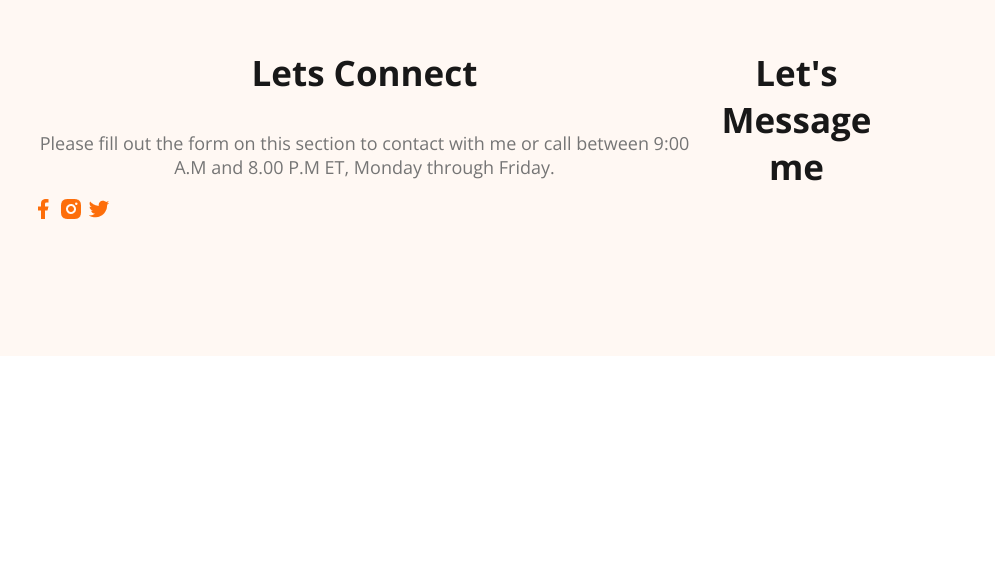
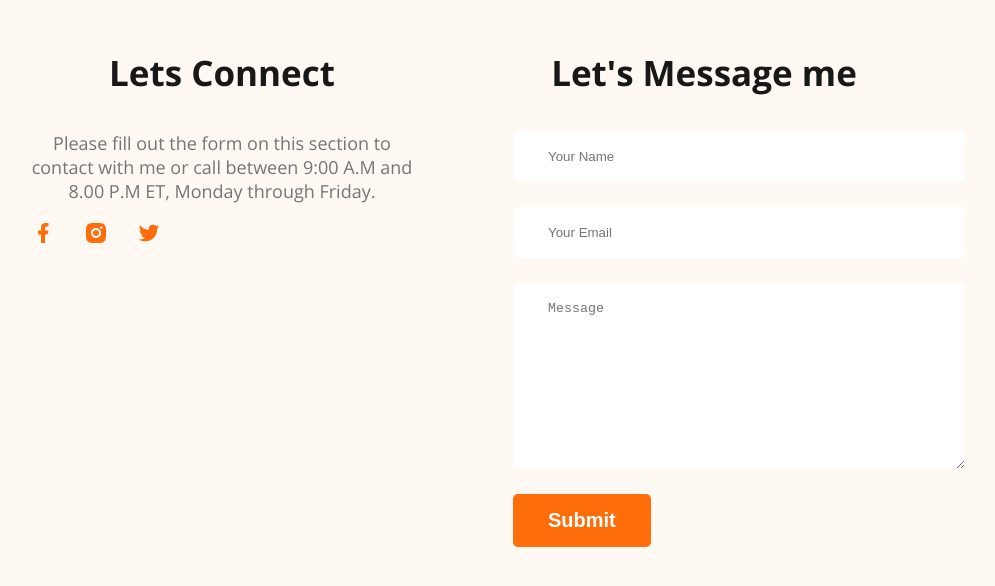
Before and after one commit to HoqueSifat/webdevloper-portfolio, a plain HTML site: page index.html in a window 1280 px wide. Shown: the part 3419-4005 px from the top of the page, without its empty margins (177-1172 px from the left). Before the commit the page ends 3783 px from the top, so only its background shows below. Drawn offline with nearby package versions, Linux system fonts and the light colour scheme.

Commit message:
finished footer section with contact form

```diff
--- a/index.html
+++ b/index.html
@@ -158,6 +158,12 @@
         </div>
         <div class="footer-column">
             <h3 class="section-title">Let's Message me</h3>
+            <form class="contact" action="">
+                <input type="text" placeholder="Your Name">
+                <input type="email" name="" placeholder="Your Email" id="">
+                <textarea name="" placeholder="Message" id="" cols="30" rows="10"></textarea>
+                <input class="button-primary" type="submit" value="Submit">
+            </form>
         </div>
 
     </footer>
--- a/styles/portfolio.css
+++ b/styles/portfolio.css
@@ -181,7 +181,8 @@ main section {
 .resume-item-description {
     color: #757575;
 }
-.resume-item-institute{
+
+.resume-item-institute {
     margin-bottom: 20px;
     margin-top: 0px;
 }
@@ -192,19 +193,40 @@ main section {
     font-weight: 700;
     margin-bottom: 10px;
 }
-.resume-container hr{
+
+.resume-container hr {
     margin: 30px 30px;
 }
 
-.download-cv{
+.download-cv {
     text-align: center;
     margin-top: 50px;
 }
 
 /* footer style */
-footer{
+footer {
     display: flex;
+    gap: 100px;
     background: #FFF8F3;
     margin-top: 100px;
     padding: 130px 200px;
 }
+
+.footer-column {
+    width: 50%;
+}
+.social-links a{
+    margin-right: 25px;
+}
+
+.contact input[type="text"], .contact input[type="email"],
+textarea {
+    display: block;
+    margin-bottom: 25px;
+    padding: 18px 35px;
+    color: #757575;
+    border-radius: 5px;
+    background: #FFF;
+    border: 0px;
+    width: 100%;
+}
```
